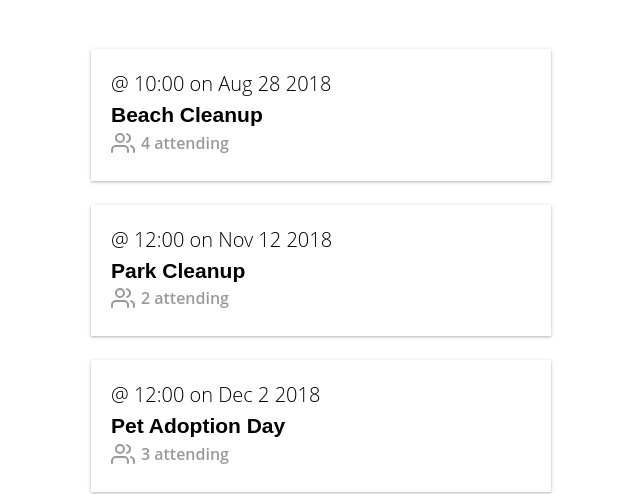
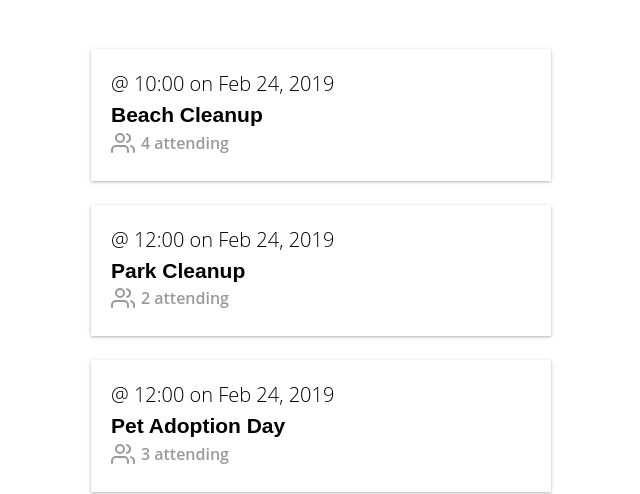
Before and after one commit to OzanAlpay/vue-exercises, a Vue app: page / in a window 1280 px wide. Shown: the part 153-647 px from the top of the page, without its empty margins (319-959 px from the left). Built offline with nearby package versions, Linux system fonts and the light colour scheme; data requests are answered from the project's data file.

Commit message:
Mixins & Filters

```diff
--- a/db.json
+++ b/db.json
@@ -3,7 +3,7 @@
     {
       "id": 1,
       "title": "Beach Cleanup",
-      "date": "Aug 28 2018",
+      "date": "2019-02-24T20:19:00.000Z",
       "time": "10:00",
       "location": "Daytona Beach",
       "description": "Let's clean up this beach.",
@@ -31,7 +31,7 @@
     {
       "id": 2,
       "title": "Park Cleanup",
-      "date": "Nov 12 2018",
+      "date": "2019-02-24T20:19:00.000Z",
       "time": "12:00",
       "location": "132 N Magnolia Street, Orlando, Florida",
       "description": "We're going to clean up this park.",
@@ -51,7 +51,7 @@
     {
       "id": 3,
       "title": "Pet Adoption Day",
-      "date": "Dec 2 2018",
+      "date": "2019-02-24T20:19:00.000Z",
       "time": "12:00",
       "location": "132 N Magnolia Street, Orlando, Florida",
       "description": "Help animals find new homes.",
@@ -323,6 +323,24 @@
       "date": "",
       "time": "",
       "attendees": []
+    },
+    {
+      "id": 64133,
+      "user": {
+        "id": "123",
+        "name": "Ozan"
+      },
+      "category": "housing",
+      "organizer": {
+        "id": "123",
+        "name": "Ozan"
+      },
+      "title": "Apartment Hunting",
+      "description": "Hunt",
+      "location": "Munich DE",
+      "date": "2019-02-18T00:59:00.000Z",
+      "time": "18:00",
+      "attendees": []
     }
   ]
 }
--- a/src/components/BaseButton.vue
+++ b/src/components/BaseButton.vue
@@ -1,20 +1,16 @@
 <template>
   <div>
-    <button
-      v-on="$listeners"
-      class="button"
-      :class="buttonClass"
-      v-bind="$attrs"
-    >
+    <button v-on="$listeners" class="button" :class="buttonClass" v-bind="$attrs">
       <slot></slot>
     </button>
   </div>
 </template>
 
 <script>
+import { formFieldMixin } from '../mixins/formFieldMixin'
 export default {
   name: 'BaseButton',
-  inheritAttrs: false,
+  mixins: [formFieldMixin],
   prop: {
     buttonClass: {
       type: String
--- a/src/components/BaseInput.vue
+++ b/src/components/BaseInput.vue
@@ -6,16 +6,10 @@
 </template>
 
 <script>
+import { formFieldMixin } from '../mixins/formFieldMixin'
 export default {
   name: 'BaseInput',
-  inheritAttrs: false,
-  props: {
-    label: {
-      type: String,
-      default: ''
-    },
-    value: [String, Number]
-  },
+  mixins: [formFieldMixin],
   methods: {
     updateValue(event) {
       this.$emit('input', event.target.value)
--- a/src/components/BaseSelect.vue
+++ b/src/components/BaseSelect.vue
@@ -8,25 +8,14 @@
 </template>
 
 <script>
+import { formFieldMixin } from '../mixins/formFieldMixin'
 export default {
   name: 'BaseSelect',
-  inheritAttrs: false,
+  mixins: [formFieldMixin],
   props: {
-    label: {
-      type: String,
-      default: ''
-    },
     options: {
       type: Array,
       required: true
-    },
-    value: {
-      type: [String, Number]
-    }
-  },
-  methods: {
-    updateValue(event) {
-      this.$emit('input', event.target.value)
     }
   }
 }
--- a/src/components/EventCard.vue
+++ b/src/components/EventCard.vue
@@ -1,7 +1,10 @@
 <template>
-  <router-link class="event-link" :to="{ name: 'event-show', params: { id: event.id } }">
+  <router-link
+    class="event-link"
+    :to="{ name: 'event-show', params: { id: event.id } }"
+  >
     <div class="event-card -shadow">
-      <span class="eyebrow">@ {{ event.time }} on {{ event.date }}</span>
+      <span class="eyebrow">@ {{ event.time }} on {{ event.date | date }}</span>
       <h4 class="title">{{ event.title }}</h4>
       <BaseIcon name="users">{{ event.attendees.length }} attending</BaseIcon>
     </div>
--- /dev/null
+++ b/src/filters/date.js
@@ -0,0 +1,8 @@
+export default value => {
+  const date = new Date(value)
+  return date.toLocaleString(['en-US'], {
+    month: 'short',
+    day: '2-digit',
+    year: 'numeric'
+  })
+}
--- a/src/main.js
+++ b/src/main.js
@@ -2,6 +2,7 @@ import Vue from 'vue'
 import App from './App.vue'
 import router from './router'
 import store from './store/store'
+import DateFilter from './filters/date'
 
 import upperFirst from 'lodash/upperFirst'
 import camelCase from 'lodash/camelCase'
@@ -9,6 +10,9 @@ import Vuelidate from 'vuelidate'
 
 import 'nprogress/nprogress.css'
 
+Vue.use(Vuelidate)
+Vue.filter('date', DateFilter)
+Vue.config.productionTip = false
 const requireComponent = require.context(
   './components',
   false,
@@ -23,8 +27,6 @@ requireComponent.keys().forEach(fileName => {
 
   Vue.component(componentName, componentConfig.default || componentConfig)
 })
-Vue.use(Vuelidate)
-Vue.config.productionTip = false
 
 new Vue({
   router,
--- /dev/null
+++ b/src/mixins/formFieldMixin.js
@@ -0,0 +1,15 @@
+export const formFieldMixin = {
+  inheritAttrs: false,
+  props: {
+    label: {
+      type: String,
+      default: ''
+    },
+    value: [String, Number]
+  },
+  methods: {
+    updateValue(event) {
+      this.$emit('input', event.target.value)
+    }
+  }
+}
--- a/src/views/EventShow.vue
+++ b/src/views/EventShow.vue
@@ -1,7 +1,7 @@
 <template>
   <div>
     <div class="event-header">
-      <span class="eyebrow">@{{ event.time }} on {{ event.date }}</span>
+      <span class="eyebrow">@{{ event.time }} on {{ event.date | date }}</span>
       <h1 class="title">{{ event.title }}</h1>
       <h5>Organized by {{ event.organizer ? event.organizer.name : '' }}</h5>
       <h5>Category: {{ event.category }}</h5>
@@ -15,13 +15,15 @@
     <h2>
       Attendees
       <span class="badge -fill-gradient">
-        {{
-        event.attendees ? event.attendees.length : 0
-        }}
+        {{ event.attendees ? event.attendees.length : 0 }}
       </span>
     </h2>
     <ul class="list-group">
-      <li v-for="(attendee, index) in event.attendees" :key="index" class="list-item">
+      <li
+        v-for="(attendee, index) in event.attendees"
+        :key="index"
+        class="list-item"
+      >
         <b>{{ attendee.name }}</b>
       </li>
     </ul>
```
